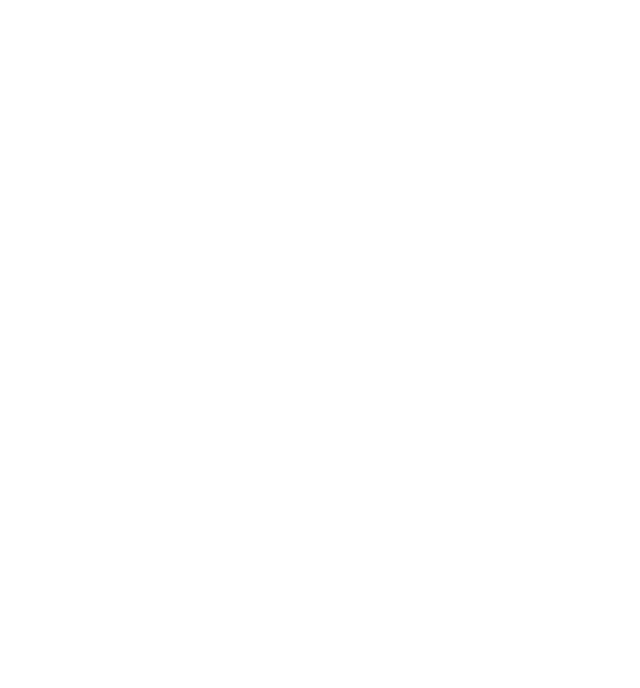
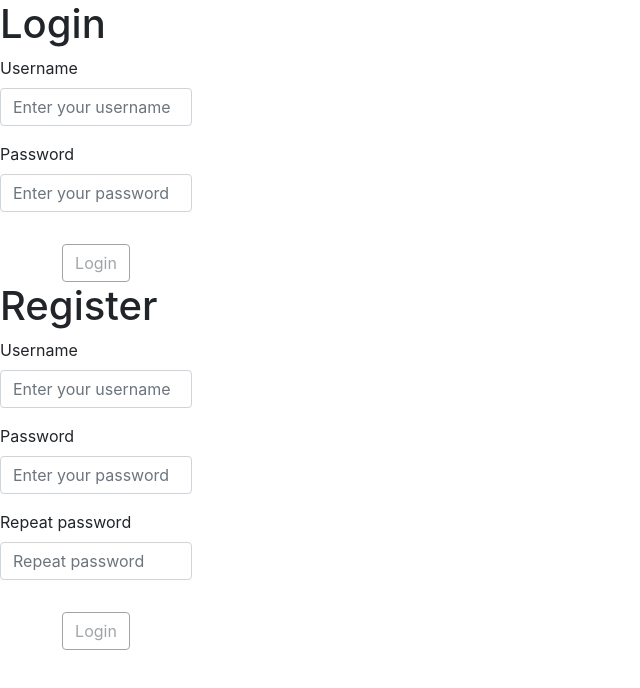
Before and after one commit to im-busari/Timesheet-System, a React (Create React App) app in the folder client/: page / in a window 1280 px wide. Shown: the top 688 px of the page, without its empty margins (0-640 px from the left). Built offline with nearby package versions, Linux system fonts and the light colour scheme.

Commit message:
Add Login/Register pages

```diff
--- a/client/src/App.js
+++ b/client/src/App.js
@@ -2,9 +2,16 @@ import "bootstrap/dist/css/bootstrap.min.css";
 import "./App.css";
 
 import React from "react";
+import { LoginPage } from "./pages/Login";
+import { RegisterPage } from "./pages/Register";
 
 function App() {
-  return <div className="App"></div>;
+  return (
+    <div className="App">
+      <LoginPage />
+      <RegisterPage />
+    </div>
+  );
 }
 
 export default App;
--- a/client/src/components/AuthForm/index.js
+++ b/client/src/components/AuthForm/index.js
@@ -1,18 +1,8 @@
 import React from "react";
-import { Formik, Form, Field } from "formik";
+import { Formik, Field } from "formik";
 import { FormInput } from "../generic/FormInput";
 import { Button } from "react-bootstrap";
-import styled from "styled-components";
-
-const FormStyled = styled(Form)`
-  width: 15%;
-`;
-
-const ButtonWrapper = styled(Button)`
-  display: flex;
-  place-content: center;
-  margin-top: 2rem;
-`;
+import { FormStyled, ButtonWrapper } from "./styles";
 
 export const AuthForm = ({
   fields,
@@ -29,11 +19,12 @@ export const AuthForm = ({
       validationSchema={validationSchema}
     >
       {({ isSubmitting, isValid, touched, errors }) => {
+        const isDisabled = isSubmitting || !isValid;
+
         return (
           <FormStyled>
             {fields.map((field, index) => {
-              const { type, placeholder, autoComplete } = field;
-              const label = type.charAt(0).toUpperCase() + type.slice(1);
+              const { name, type, placeholder, autoComplete, label } = field;
 
               return (
                 <Field
@@ -42,19 +33,22 @@ export const AuthForm = ({
                   errors={errors[type]}
                   key={index}
                   type={type || "text"}
-                  name={type}
+                  name={name}
                   label={label}
                   placeholder={placeholder}
+                  autoComplete={autoComplete}
                 />
               );
             })}
 
             <ButtonWrapper>
               <Button
-                variant="outline-secondary"
+                variant={isDisabled ? "outline-secondary" : "secondary"}
                 type="submit"
-                disabled={isSubmitting || !isValid}
-              ></Button>
+                disabled={isDisabled}
+              >
+                {buttonText}
+              </Button>
             </ButtonWrapper>
           </FormStyled>
         );
--- /dev/null
+++ b/client/src/components/AuthForm/styles.js
@@ -0,0 +1,14 @@
+import styled from "styled-components";
+import { Form } from "formik";
+
+const FormStyled = styled(Form)`
+  width: 15%;
+`;
+
+const ButtonWrapper = styled.div`
+  display: flex;
+  place-content: center;
+  margin-top: 2rem;
+`;
+
+export { FormStyled, ButtonWrapper };
--- /dev/null
+++ b/client/src/pages/Login/index.js
@@ -0,0 +1,39 @@
+import React from "react";
+import { AuthForm } from "../../components/AuthForm";
+import { loginValidation } from "../../validation";
+
+export const LoginPage = () => {
+  const fields = [
+    {
+      name: "username",
+      label: "Username",
+      type: "username",
+      placeholder: "Enter your username",
+      autoComplete: "none",
+    },
+    {
+      name: "password",
+      label: "Password",
+      type: "password",
+      placeholder: "Enter your password",
+      autoComplete: "current-password",
+    },
+  ];
+
+  const handleSubmit = () => {
+    console.log("logging in");
+  };
+
+  return (
+    <div>
+      <h1>Login</h1>
+      <AuthForm
+        buttonText="Login"
+        fields={fields}
+        initialValues={{ username: "", password: "" }}
+        onSubmit={handleSubmit}
+        validationSchema={loginValidation}
+      />
+    </div>
+  );
+};
--- /dev/null
+++ b/client/src/pages/Register/index.js
@@ -0,0 +1,46 @@
+import React from "react";
+import { AuthForm } from "../../components/AuthForm";
+import { registerValidation } from "../../validation";
+
+export const RegisterPage = () => {
+  const fields = [
+    {
+      name: "username",
+      label: "Username",
+      type: "username",
+      placeholder: "Enter your username",
+      autoComplete: "none",
+    },
+    {
+      name: "password",
+      label: "Password",
+      type: "password",
+      placeholder: "Enter your password",
+      autoComplete: "new-password",
+    },
+    {
+      name: "rePassword",
+      label: "Repeat password",
+      type: "password",
+      placeholder: "Repeat password",
+      autoComplete: "none",
+    },
+  ];
+
+  const handleSubmit = () => {
+    console.log("Registering");
+  };
+
+  return (
+    <div>
+      <h1>Register</h1>
+      <AuthForm
+        buttonText="Login"
+        fields={fields}
+        initialValues={{ username: "", password: "", rePassword: "" }}
+        onSubmit={handleSubmit}
+        validationSchema={registerValidation}
+      />
+    </div>
+  );
+};
```
